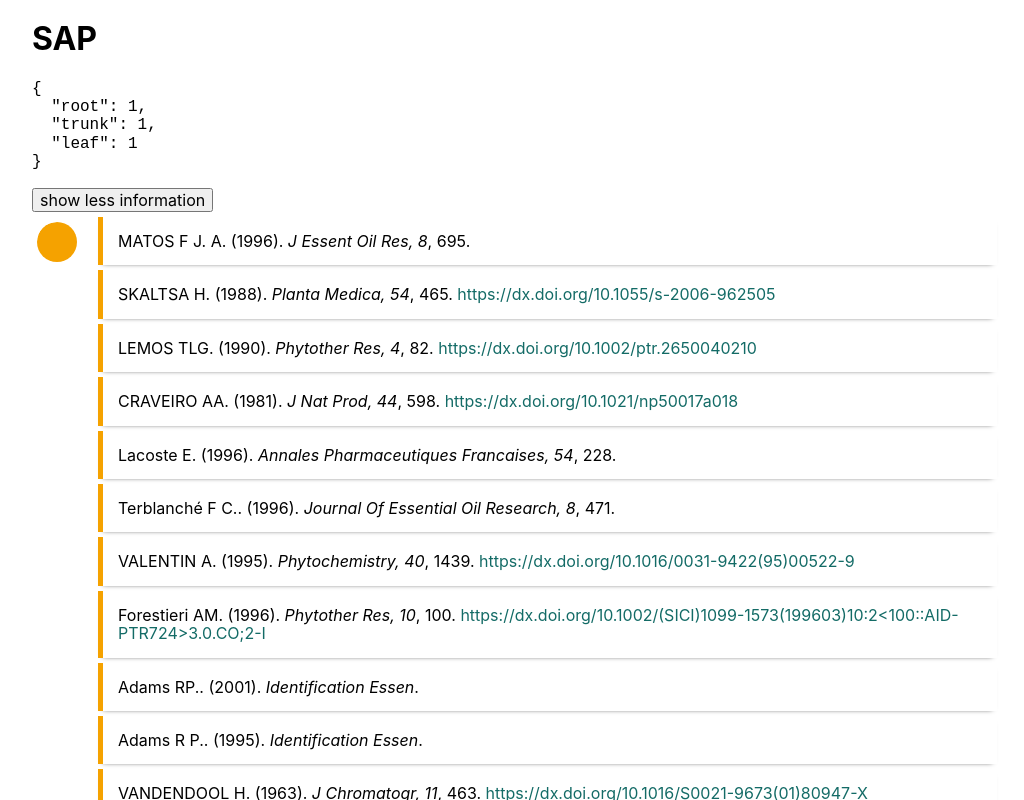
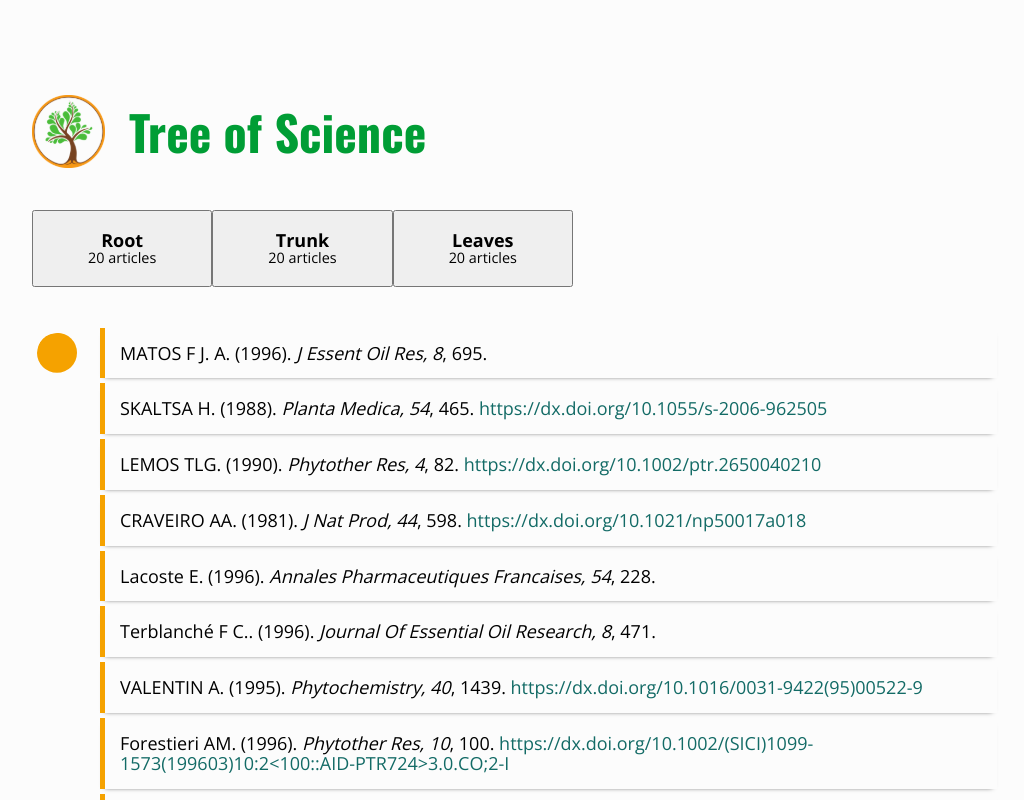
Before and after one commit to coreofscience/tos.coreofscience.org, a React (Create React App) app: page /tree/1 in a window 1280 px wide. Shown: the top 800 px of the page, without its empty margins (96-1120 px from the left). Built offline with nearby package versions, Linux system fonts and the light colour scheme; the HTML template or start-up script is replaced by a standard one.

Commit message:
Get started with new tree design
Co-authored-by: Oscar Arbelaez <odarbelaeze@gmail.com>
Co-authored-by: Lizet Gomez <lizeth.9515@gmail.com>

```diff
--- a/public/index.html
+++ b/public/index.html
@@ -24,7 +24,9 @@
       work correctly both with client-side routing and a non-root public URL.
       Learn how to configure a non-root public URL by running `npm run build`.
     -->
-    <title>React App</title>
+    <link href="https://fonts.googleapis.com/css2?family=Oswald:wght@700&display=swap" rel="stylesheet">
+    <link href="https://fonts.googleapis.com/css2?family=Open+Sans:wght@400;600;700&family=Oswald:wght@700&display=swap" rel="stylesheet">
+    <title>Tree of Science</title>
   </head>
   <body>
     <noscript>You need to enable JavaScript to run this app.</noscript>
--- a/src/App.tsx
+++ b/src/App.tsx
@@ -5,6 +5,8 @@ import { BrowserRouter as Router, Switch, Route } from "react-router-dom";
 import Home from "./components/upload/Home";
 import NotFound from "./components/NotFound";
 import Tree from "./components/tree/Tree";
+
+import ToS from "./treeofscience.svg";
 
 const AppLayout = styled.div`
   margin: 0 10px;
@@ -17,13 +19,26 @@ const AppLayout = styled.div`
   }
 `;
 
+const Header = styled.header`
+  color: var(--color-tos-green, green);
+  display: flex;
+  flex-direction: row;
+  align-items: center;
+  padding: 4em 0 1em 0;
+
+  & h1 {
+    margin-left: 0.5em;
+  }
+`;
+
 const App: FC<{}> = () => {
   return (
     <Router>
       <AppLayout>
-        <header>
-          <h1>SAP</h1>
-        </header>
+        <Header>
+          <img src={ToS} alt="tree of science logo" />
+          <h1>Tree of Science</h1>
+        </Header>
         <main>
           <Switch>
             <Route exact path="/">
--- a/src/components/StyleComponents.tsx
+++ /dev/null
@@ -1,52 +0,0 @@
-import styled from 'styled-components';
-
-const Tree = styled.div`
-  width: 100%;
-`;
-
-const TreeSegment = styled.div<{ className: 'root' | 'trunk' | 'leaf' }>`
-  --color: 245, 162, 0;
-  margin-bottom: 15px;
-  display: flex;
-  flex-direction: row;
-
-  &.root {
-    --color: 245, 162, 0;
-  }
-  &.trunk {
-    --color: 130, 77, 30;
-  }
-  &.leaf {
-    --color: 76, 172, 51;
-  }
-
-  & .info {
-    width: 50px;
-  }
-
-  & .articles {
-    flex-grow: 1;
-    margin-left: 1em;
-  }
-`;
-
-const Info = styled.div`
-  z-index: 10;
-  position: relative;
-  top: 10px;
-  left: 5px;
-  width: 250px;
-  background-color: rgb(var(--color));
-  padding: 20px;
-  border-radius: 20px;
-  clip-path: circle(20px at 20px 20px);
-  color: white;
-  transition: clip-path 0.5s ease-in-out;
-  box-shadow: 0 3px 5px -5px black;
-
-  &:hover {
-    clip-path: circle(80%);
-  }
-`;
-
-export { Tree, TreeSegment, Info };
--- /dev/null
+++ b/src/components/tree/Info.tsx
@@ -0,0 +1,22 @@
+import styled from "styled-components";
+
+const Info = styled.div`
+  z-index: 10;
+  position: relative;
+  top: 10px;
+  left: 5px;
+  width: 250px;
+  background-color: rgb(var(--color));
+  padding: 20px;
+  border-radius: 20px;
+  clip-path: circle(20px at 20px 20px);
+  color: white;
+  transition: clip-path 0.5s ease-in-out;
+  box-shadow: 0 3px 5px -5px black;
+
+  &:hover {
+    clip-path: circle(80%);
+  }
+`;
+
+export default Info;
--- a/src/components/tree/Tree.tsx
+++ b/src/components/tree/Tree.tsx
@@ -1,12 +1,11 @@
-import React, { FC, useState } from 'react';
-import { useParams } from 'react-router';
-import { Tree as TreeCss, TreeSegment, Info } from '../StyleComponents';
-import Reference from './Reference';
+import React, { FC, useState } from "react";
+import styled from "styled-components";
 
-// TODO: Import this https://github.com/coreofscience/python-sap/blob/main/src/sap/template.html
-// REFERENCE FORMAT: https://github.com/coreofscience/python-sap/blob/main/src/sap/widget.py#L37-L97
+import TreeSegment from "./TreeSegment";
+import Info from "./Info";
+import Reference from "./Reference";
 
-import DATA from './data.json';
+import DATA from "./data.json";
 
 const PAGE_SIZE = 50;
 
@@ -16,13 +15,24 @@ const DEFAULT_SHOW = {
   leaf: 1,
 };
 
+const TreeMenu = styled.div`
+  margin-bottom: 2em;
+  display: flex;
+  flex-direction: row;
+
+  & button {
+    padding: 1em 3em;
+    display: flex;
+    flex-direction: column;
+    align-items: center;
+  }
+`;
+
 const Tree: FC<{}> = () => {
-  const { treeId } = useParams();
   const data = DATA;
   const { root, trunk, leaf } = data;
 
   const [show, setShow] = useState(DEFAULT_SHOW);
-  const [simple, setSimple] = useState(false);
 
   const showMore = (part: keyof typeof DEFAULT_SHOW) => {
     setShow((current) => {
@@ -50,15 +60,23 @@ const Tree: FC<{}> = () => {
   };
 
   return (
-    <TreeCss>
-      <code>
-        <pre>{JSON.stringify(show, null, 2)}</pre>
-      </code>
-      <button onClick={() => setSimple((current) => !current)}>
-        show {simple ? 'more' : 'less'} information
-      </button>
-      <TreeSegment className='root'>
-        <div className='info'>
+    <div>
+      <TreeMenu>
+        <button>
+          <strong>Root</strong>
+          <small>{root.length} articles</small>
+        </button>
+        <button>
+          <strong>Trunk</strong>
+          <small>{root.length} articles</small>
+        </button>
+        <button>
+          <strong>Leaves</strong>
+          <small>{root.length} articles</small>
+        </button>
+      </TreeMenu>
+      <TreeSegment className="root">
+        <div className="info">
           <Info>
             <h3>Root</h3>
             <p>
@@ -67,14 +85,14 @@ const Tree: FC<{}> = () => {
             </p>
           </Info>
         </div>
-        <div className='articles'>
+        <div className="articles">
           {root.slice(0, show.root * PAGE_SIZE).map((article) => (
-            <Reference key={article.label} simple={simple} {...article} />
+            <Reference key={article.label} {...article} />
           ))}
         </div>
       </TreeSegment>
-      <TreeSegment className='trunk'>
-        <div className='info'>
+      <TreeSegment className="trunk">
+        <div className="info">
           <Info>
             <h3>Trunk</h3>
             <p>
@@ -84,22 +102,22 @@ const Tree: FC<{}> = () => {
             </p>
           </Info>
         </div>
-        <div className='articles'>
+        <div className="articles">
           Mostrando del 0 al {show.trunk * PAGE_SIZE}
           <br />
           {trunk.slice(0, show.trunk * PAGE_SIZE).map((article) => (
-            <Reference key={article.label} simple={simple} {...article} />
+            <Reference key={article.label} {...article} />
           ))}
           {show.trunk * PAGE_SIZE < trunk.length && (
-            <button onClick={() => showMore('trunk')}>show more</button>
+            <button onClick={() => showMore("trunk")}>show more</button>
           )}
           {show.trunk > 1 && (
-            <button onClick={() => showLess('trunk')}>show Less</button>
+            <button onClick={() => showLess("trunk")}>show Less</button>
           )}
         </div>
       </TreeSegment>
-      <TreeSegment className='leaf'>
-        <div className='info'>
+      <TreeSegment className="leaf">
+        <div className="info">
           <Info>
             <h3>Leaves</h3>
             <p>
@@ -109,13 +127,13 @@ const Tree: FC<{}> = () => {
           </Info>
         </div>
 
-        <div className='articles'>
+        <div className="articles">
           {leaf.slice(0, show.leaf * PAGE_SIZE).map((article) => (
-            <Reference key={article.label} simple={simple} {...article} />
+            <Reference key={article.label} {...article} />
           ))}
         </div>
       </TreeSegment>
-    </TreeCss>
+    </div>
   );
 };
 export default Tree;
--- /dev/null
+++ b/src/components/tree/TreeSegment.tsx
@@ -0,0 +1,29 @@
+import styled from "styled-components";
+
+const TreeSegment = styled.div<{ className: "root" | "trunk" | "leaf" }>`
+  --color: 245, 162, 0;
+  margin-bottom: 15px;
+  display: flex;
+  flex-direction: row;
+
+  &.root {
+    --color: 245, 162, 0;
+  }
+  &.trunk {
+    --color: 130, 77, 30;
+  }
+  &.leaf {
+    --color: 76, 172, 51;
+  }
+
+  & .info {
+    width: 50px;
+  }
+
+  & .articles {
+    flex-grow: 1;
+    margin-left: 1em;
+  }
+`;
+
+export default TreeSegment;
--- a/src/index.css
+++ b/src/index.css
@@ -350,16 +350,34 @@ template {
   display: none;
 }
 
+:root {
+  --color-tos-green: #009d35;
+  --color-tos-yellow: #f0972f;
+  --color-tos-brown: #904c14;
+  --color-bg: #fcfcfc;
+  --color-link: #366fc6;
+  --color-text: #0a0a0a;
+  --color-label: #5b5b5b;
+}
+
 body {
   margin: 0;
-  font-family: -apple-system, BlinkMacSystemFont, "Segoe UI", "Roboto", "Oxygen",
-    "Ubuntu", "Cantarell", "Fira Sans", "Droid Sans", "Helvetica Neue",
-    sans-serif;
+  font-family: "Open Sans", -apple-system, BlinkMacSystemFont, "Segoe UI",
+    "Roboto", "Oxygen", "Ubuntu", "Cantarell", "Fira Sans", "Droid Sans",
+    "Helvetica Neue", sans-serif;
   -webkit-font-smoothing: antialiased;
   -moz-osx-font-smoothing: grayscale;
+  font-size: 18px;
+  background-color: var(--color-bg, white);
 }
 
 code {
   font-family: source-code-pro, Menlo, Monaco, Consolas, "Courier New",
     monospace;
 }
+
+h1 {
+  font-family: Oswald, "sans-serif";
+  font-size: 48px;
+  font-weight: bold;
+}
```
Also changed, not shown: src/coreofscience.svg (added), src/treeofscience.svg (added).
